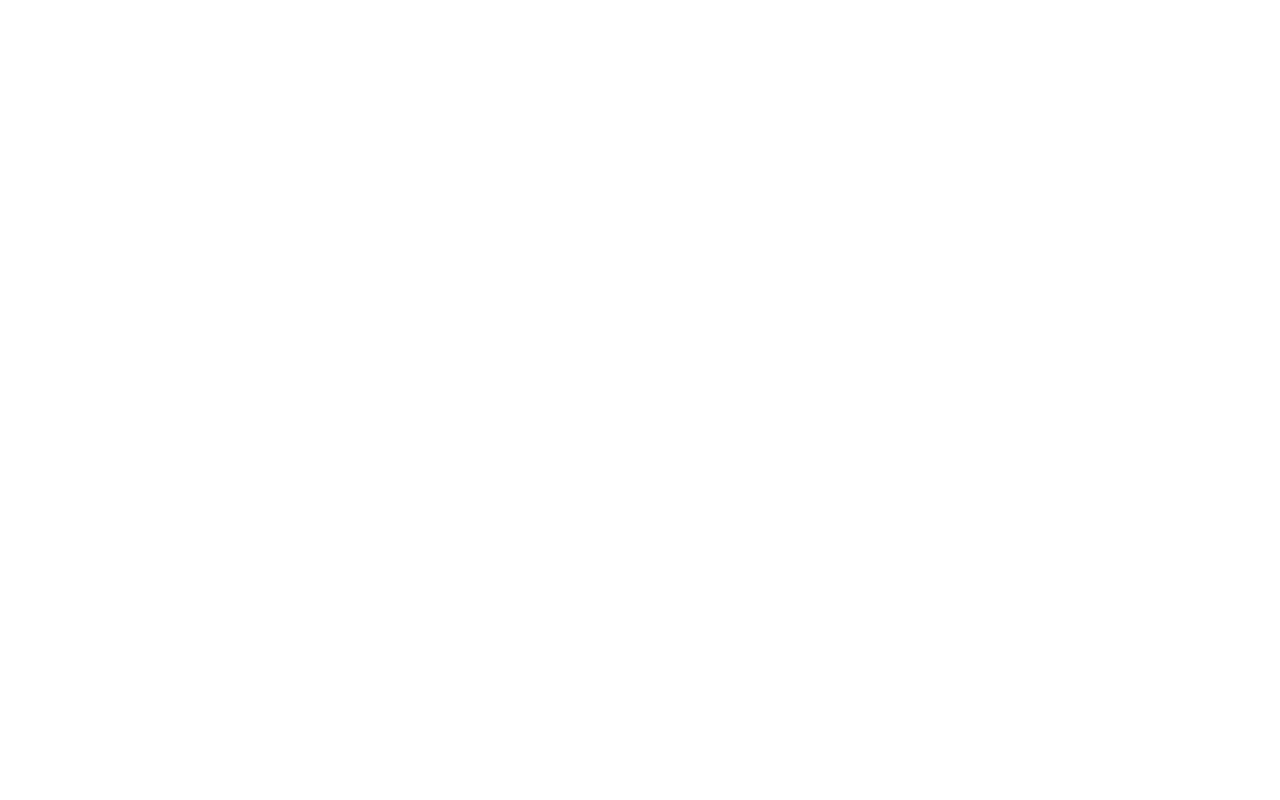
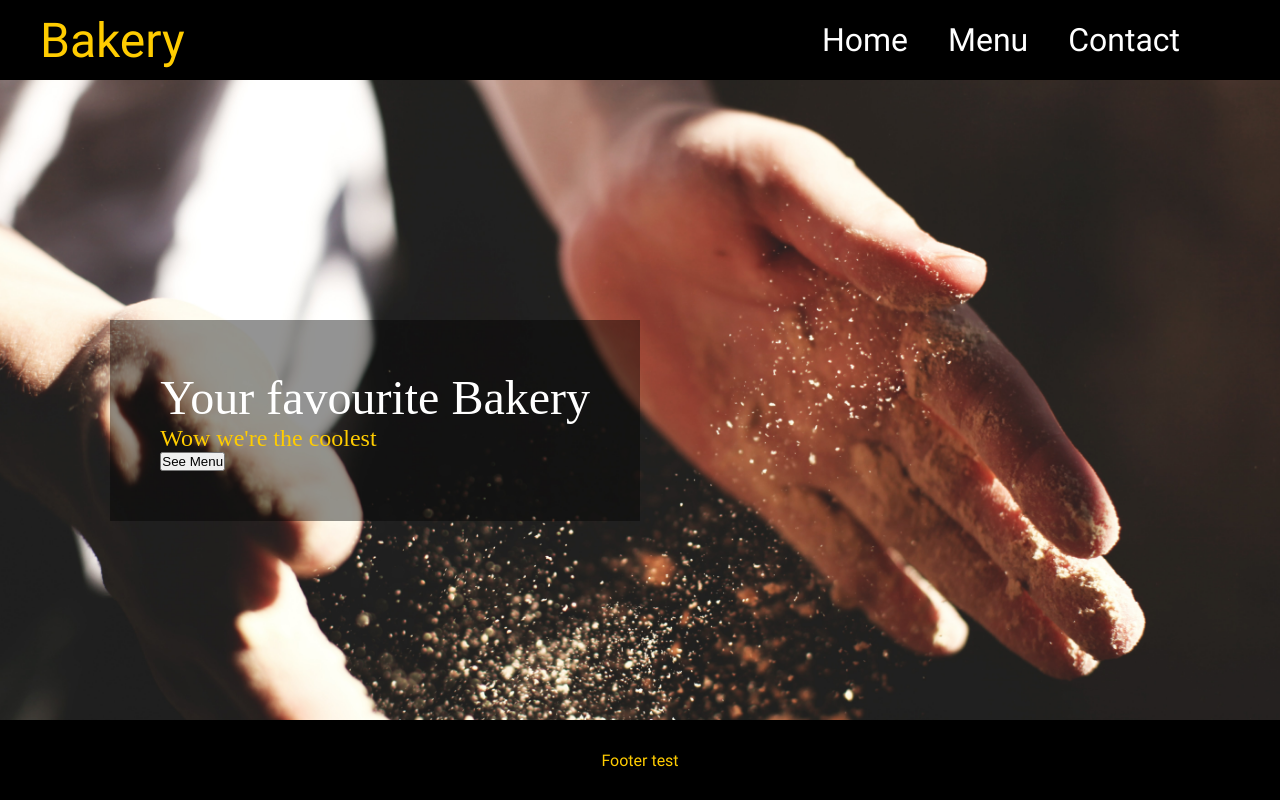
Before and after one commit to janaiscoding/restaurant-page, a website built with webpack: page dist/index.html in a window 1280 px wide. Built offline with Linux system fonts and the light colour scheme.

Commit message:
Add dummy html elements

```diff
--- a/src/index.js
+++ b/src/index.js
@@ -1,6 +1,6 @@
 import './style.css';
 
-console.log("This is a test.");
+console.log("This is a test. and reset,");
 
 // here I will add event listeners which will clear the entire content
 // of the webpage, and replace it with the current clicked module
--- a/src/style.css
+++ b/src/style.css
@@ -1,10 +1,88 @@
+* {
+    margin: 0;
+    padding: 0;
+  }
+ /* Fonts */
  @font-face {
     font-family: 'Roboto';
-    src: url('./assets/Roboto-Regular.ttf') format('ttf');
+    src: url('./assets/Roboto-Regular.ttf') format('truetype');
     font-weight: 500;
     font-style: normal;
+ }
+/* Variables */
+body {
+    --yellow:rgb(255, 204, 0);
+    --white: rgb(255, 255, 255);
+    --black: rgb(0, 0, 0);
+    --font: 'Roboto';
 }
-.test {
+
+.header {
+    display: flex;
+    width: 100vw;
+    height: 10vh;
+    align-items: center;
+    justify-content: space-between;
+    background-color: var(--black);
+}
+
+.header-right{
+    display: flex;
+    justify-content: space-evenly;
+    gap: 40px;
+    padding-right: 100px;
+}
+
+.logo {
+    font-family: var(--font);
+    color: var(--yellow);
+    font-size: 3rem;
+    padding-left: 40px;
+}
+
+.home,
+.menu,
+.contact{
+    font-family: var(--font);
+    color: var(--white);
+    font-size: 2rem;
+}
+
+.hero {
+    width: 100vw;
+    height: 80vh;
+    background-image: url(./assets/background-img.jpg);
+    background-size: 100%;
+    background-repeat: no-repeat;
+    background-position:center;
+}
+
+.content-wrapper{
+    display: block;
+    position: absolute;
+    background-color: rgba(0, 0, 0, 0.423);
+    padding: 50px;
+    max-width: 500px;
+    top: 40%;
+    right: 50%;
+}
+.title {
+    color: var(--white);
+    font-size: 3rem;
+}
+.subtext {
+    color: var(--yellow);
+    font-size: 1.5rem;
+}
+.footer {
+    display: flex;
+    width: 100vw;
+    height:10vh;
+    background-color: var(--black);
+    color: var(--yellow);
     font-family: 'Roboto';
-    color: red;
+    font-size: 1rem;
+    text-align: center;
+    align-items: center;
+    justify-content: center;
 }
```
Also changed, not shown: README.md, dist/10a4f10091c17270ebb7.jpg (added), dist/5cf75d8cbbf194d1b4bb.jpg (added), dist/index.html, dist/main.js, src/assets/background-img.jpg (added).
